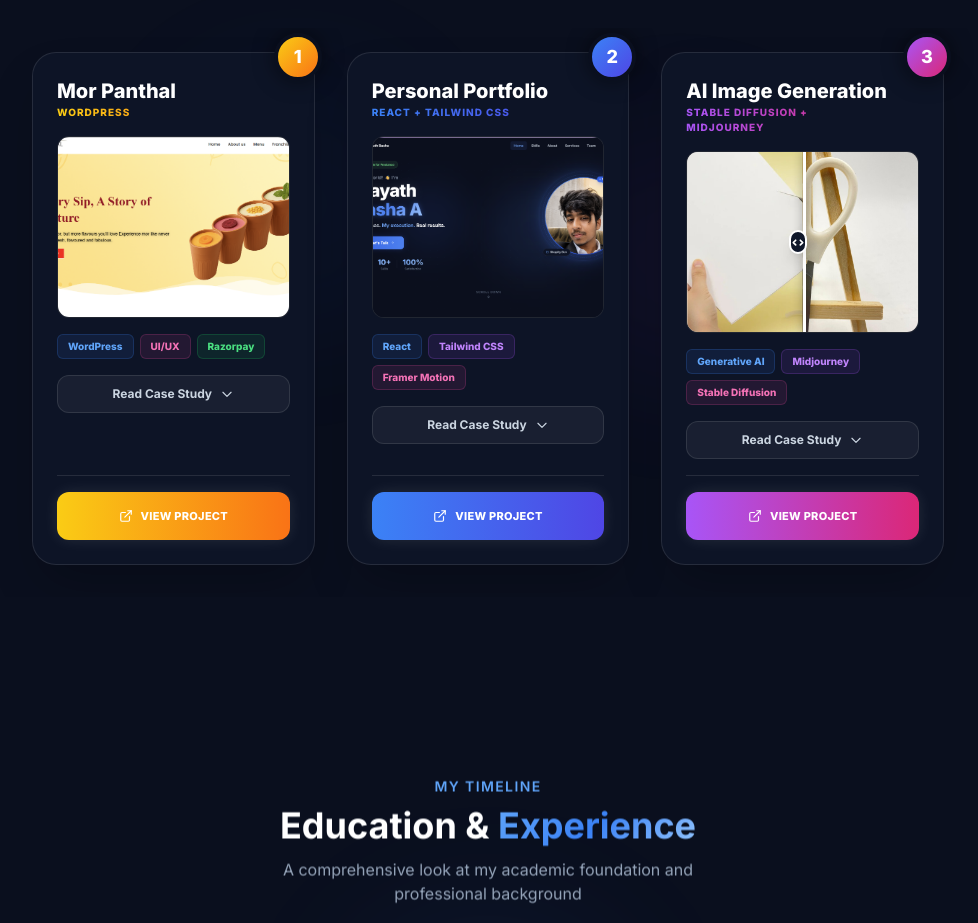
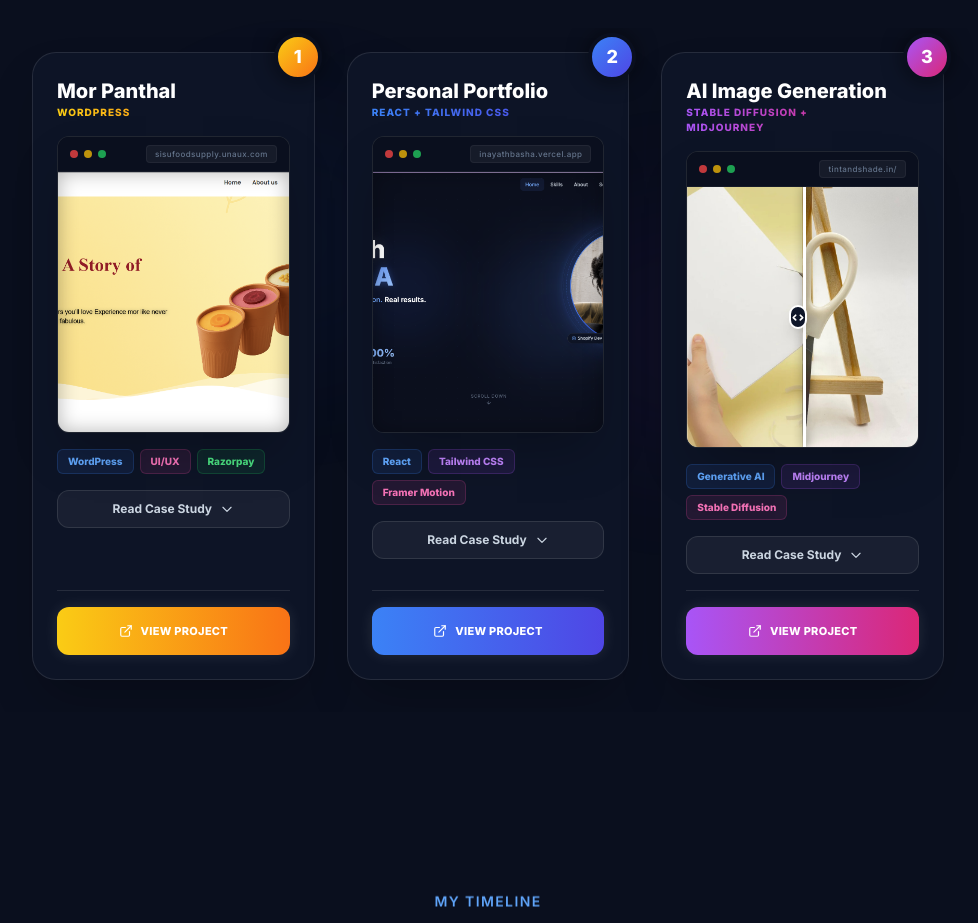
Before and after one commit to inayathbasha434-eng/inayath-portfolio, a React (Vite) app: page / in a window 1280 px wide. Shown: the part 3840-4763 px from the top of the page, without its empty margins (152-1130 px from the left). Built offline with nearby package versions, Linux system fonts and the light colour scheme; no server answers; a web font is replaced by a local one.

Commit message:
feat(ui): elevate project image presentation with browser chrome, increased height, and auto-scroll hover effect

```diff
--- a/src/components/Projects.jsx
+++ b/src/components/Projects.jsx
@@ -201,10 +201,22 @@ export default function Projects() {
                 </div>
 
                 {/* Browser-like window wrapper */}
-                <div className="rounded-xl overflow-hidden border border-white/10 bg-[#080d1a] relative mb-4 shadow-inner">
+                <div className="rounded-xl overflow-hidden border border-white/10 bg-[#080d1a] relative mb-4 shadow-2xl group/mockup">
+                  {/* Browser Chrome Header */}
+                  <div className="bg-[#0a0f1e] px-3 py-2 flex items-center gap-1.5 border-b border-white/5">
+                    <div className="w-2 h-2 rounded-full bg-red-500/80" />
+                    <div className="w-2 h-2 rounded-full bg-yellow-500/80" />
+                    <div className="w-2 h-2 rounded-full bg-green-500/80" />
+                    {proj.link && (
+                      <div className="ml-auto text-[8px] text-slate-500 bg-white/5 px-2 py-0.5 rounded border border-white/5 font-medium tracking-wider hidden sm:block">
+                        {proj.link.replace('https://', '')}
+                      </div>
+                    )}
+                  </div>
+
                   {/* Before/After AI Image Slider OR Scroll preview */}
                   {proj.beforeImage && proj.afterImage ? (
-                    <div className="relative h-[180px] overflow-hidden bg-[#0d1426] select-none">
+                    <div className="relative h-[200px] sm:h-[220px] lg:h-[240px] xl:h-[260px] overflow-hidden bg-[#0d1426] select-none">
                       <div className="absolute inset-0">
                         <img src={proj.beforeImage} alt="Before AI" className="w-full h-full object-cover" />
                       </div>
@@ -221,8 +233,9 @@ export default function Projects() {
                       <input type="range" min="0" max="100" value={mobileSliderPositions[index] ?? 50} onChange={(e) => setMobileSliderPositions(prev => ({ ...prev, [index]: Number(e.target.value) }))} className="absolute inset-0 w-full h-full opacity-0 cursor-ew-resize z-20" />
                     </div>
                   ) : (
-                    <div className="relative h-[180px] overflow-hidden bg-[#0d1426]">
-                      <img src={proj.image} alt={`${proj.title} Preview`} className="w-full h-full object-cover object-top" />
+                    <div className="relative h-[200px] sm:h-[220px] lg:h-[240px] xl:h-[260px] overflow-hidden bg-[#0d1426]">
+                      <img src={proj.image} alt={`${proj.title} Preview`} className="w-full h-full object-cover object-top transition-all duration-[6s] ease-in-out group-hover/mockup:object-bottom" />
+                      <div className="absolute inset-0 shadow-[inset_0_0_20px_rgba(0,0,0,0.3)] pointer-events-none" />
                     </div>
                   )}
                 </div>
```
